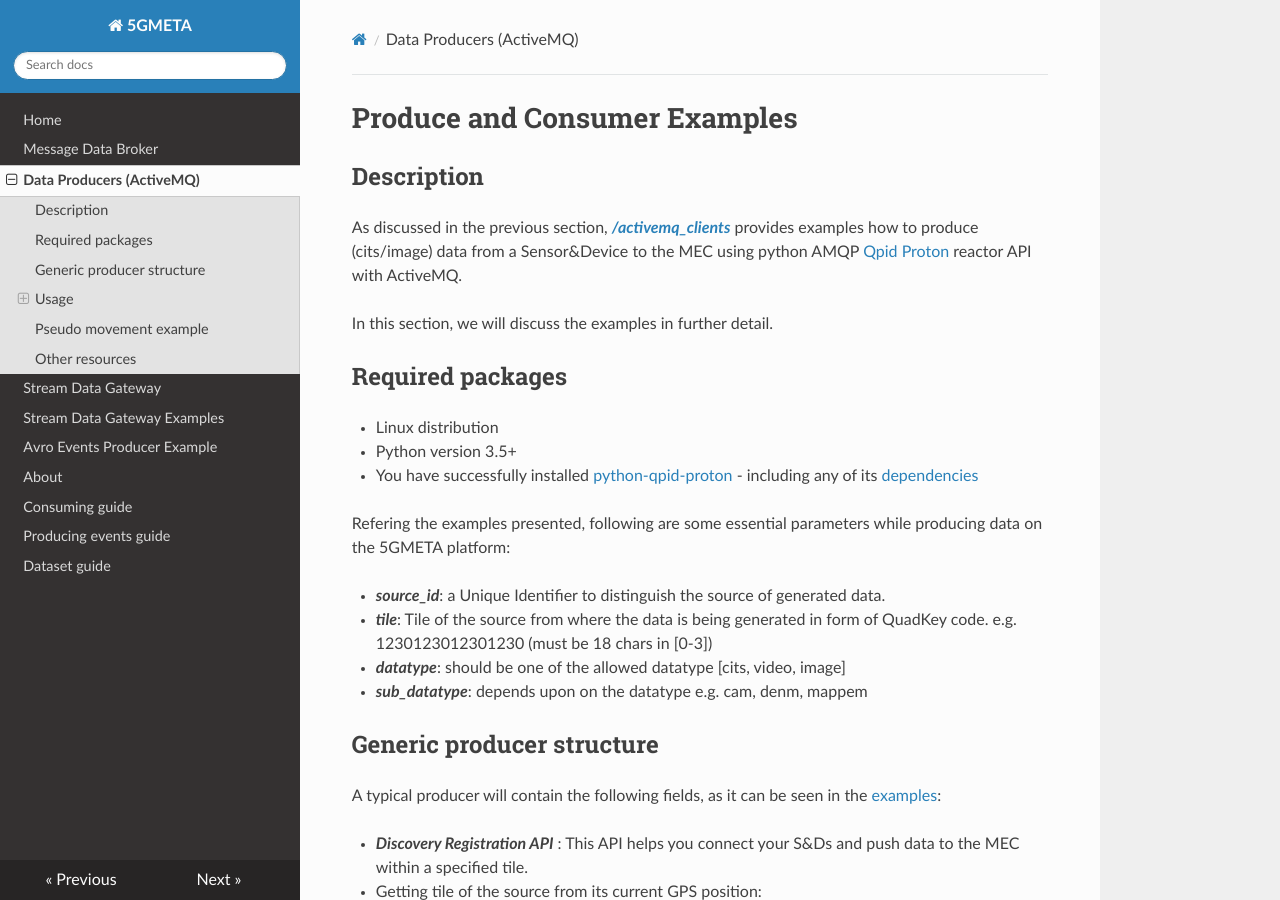
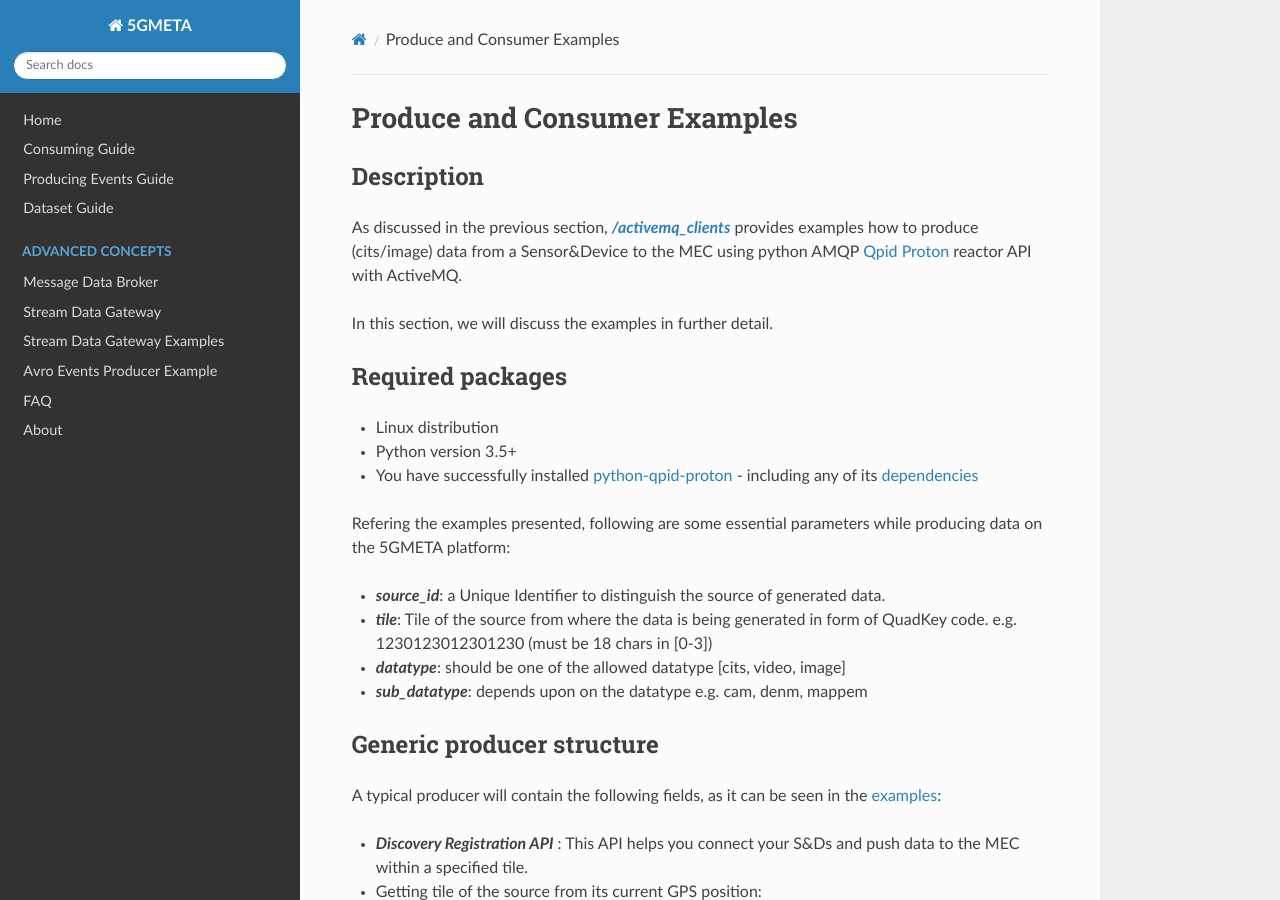
Before and after one commit to jperezcolmenar/5gmeta-dev, an MkDocs documentation site: the page built from docs/activemq-example.md, in a window 1280 px wide and 900 px high. Built offline with MkDocs 1.6.1, drawn with Linux system fonts in a browser that asks for light colours; nearby versions of some CDN libraries.

Commit message:
fixed MKDOCS nav

```diff
--- a/mkdocs.yml
+++ b/mkdocs.yml
@@ -1,13 +1,14 @@
 site_name: 5GMETA
 nav:
     - Home: index.md
-    - Message Data Broker: message-databroker.md
-    - Data Producers (ActiveMQ): activemq-example.md
-    - Stream Data Gateway: stream-datagateway.md
-    - Stream Data Gateway Examples: stream-example.md
-    - Avro Events Producer Example: stream-avro-producer.md
+    - Consuming Guide: consuming-guide.md
+    - Producing Events Guide: producing_events_guide.md
+    - Dataset Guide: datasets.md
+    - Advanced Concepts:
+        - Message Data Broker: message-databroker.md
+        - Stream Data Gateway: stream-datagateway.md
+        - Stream Data Gateway Examples: stream-example.md
+        - Avro Events Producer Example: stream-avro-producer.md
+    - FAQ: FAQ.md
     - About: about.md
-    - Consuming guide: consuming-guide.md
-    - Producing events guide: producing_events_guide.md
-    - Dataset guide: datasets.md
 theme: readthedocs
```
Also changed, not shown: docs/FAQ.md (added, +2 -0 lines).
